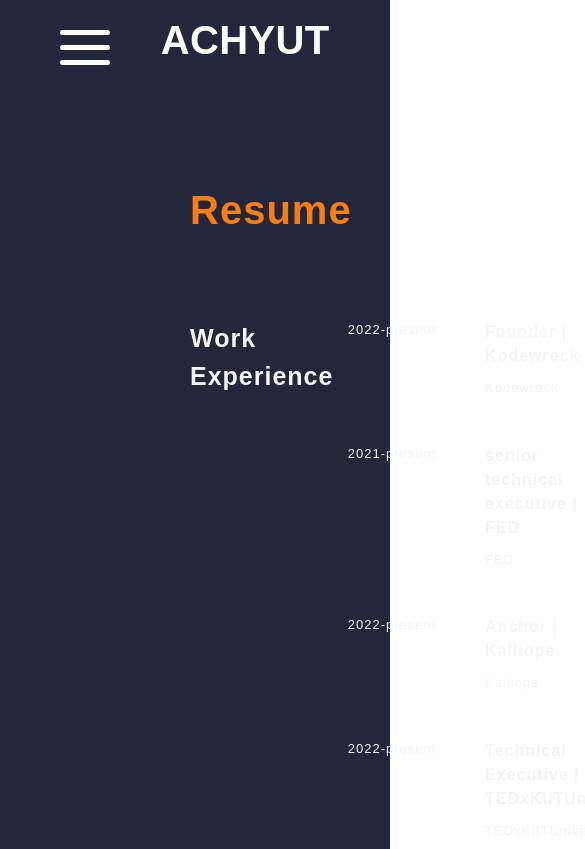
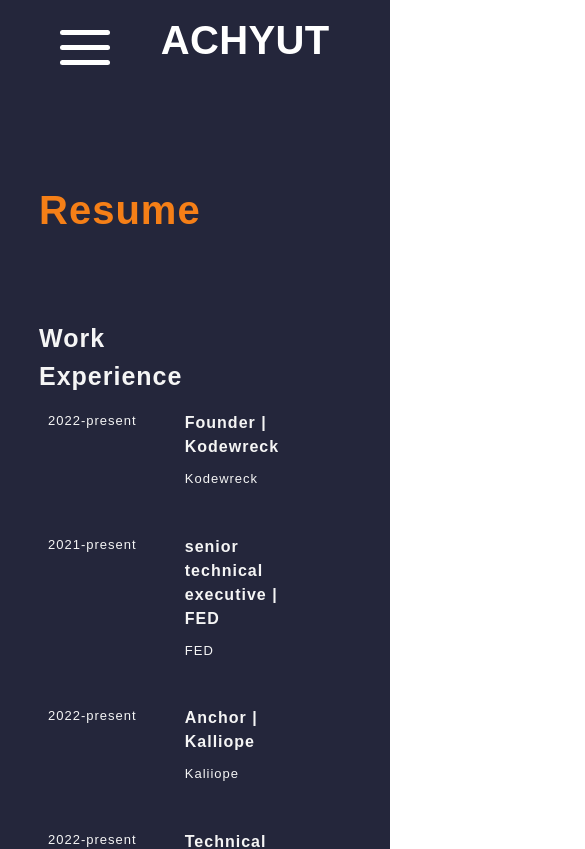
Before and after one commit to achyutvardhan/react-portfolio, a React (Create React App) app in the folder portfolio/client/: page /Resume in a window 390 px wide. Shown: the top 849 px of the page, 585 px wide, since content can reach past the window. Built offline with nearby package versions, Linux system fonts and the light colour scheme; a web font is replaced by a local one.

Commit message:
Resume changes

```diff
--- a/portfolio/client/src/PortfolioContainer/Resume/Resume.css
+++ b/portfolio/client/src/PortfolioContainer/Resume/Resume.css
@@ -6,8 +6,8 @@
     display: flex;
     flex-direction: column;
     color: whitesmoke;
-    padding-left: 190px;
-    padding-right: 190px;
+    padding-left: 17%;
+    padding-right: 17%;
     padding-top: 100px;
     padding-bottom: 50px;
 }
@@ -19,3 +19,16 @@
     margin-bottom: 80px;
     color: #F57F17;
 }
+
+/* @media screen and (max-width:1300px) {
+    .resume-internal-container{
+        padd
+    }
+} */
+
+@media screen and (max-width: 945px) {
+    .resume-internal-container{
+        padding-left: 10%;
+        padding-right: 10%;
+    }
+}
--- a/portfolio/client/src/PortfolioContainer/Resume/css/ContentDiv.css
+++ b/portfolio/client/src/PortfolioContainer/Resume/css/ContentDiv.css
@@ -53,3 +53,9 @@
   letter-spacing: 1px;
   margin-bottom: 10px;
 }
+
+@media screen and (max-width:945px) {
+  .resume-internal{
+    flex-direction: column;
+  }
+}
```
